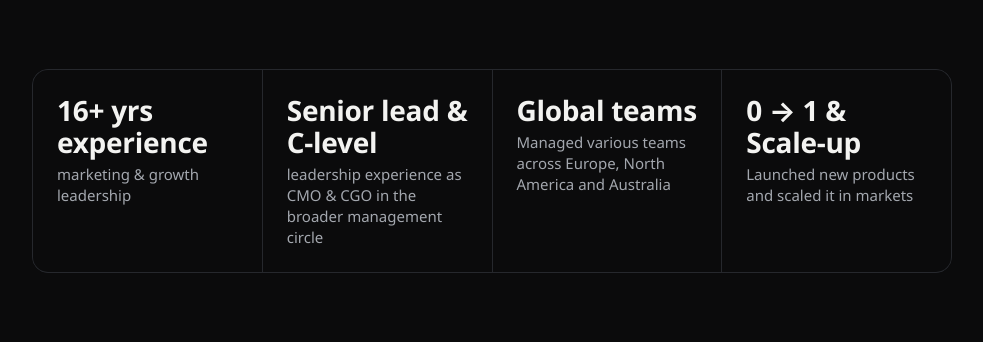
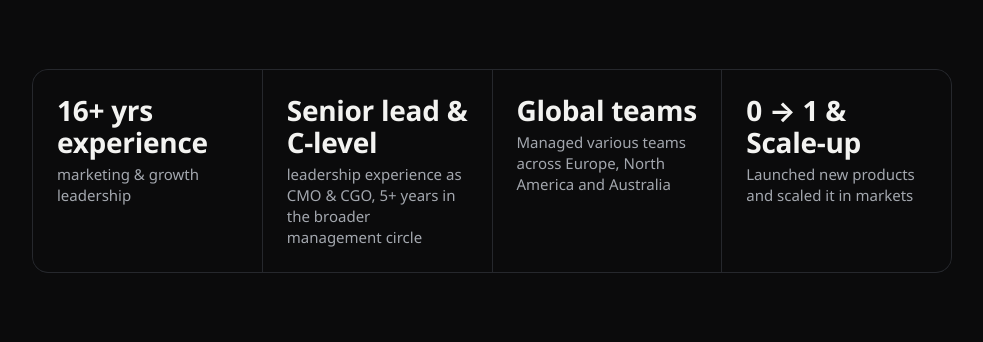
Before and after one commit to nicolebucher/nicole-bucher.com, a plain HTML site: page index.html in a window 1280 px wide. Shown: the part 351-693 px from the top of the page, without its empty margins (148-1131 px from the left). Drawn offline with Linux system fonts and the light colour scheme.

Commit message:
Add 5+ years to leadership highlight, remove uploaded zip
Co-Authored-By: Claude Opus 5.5 <noreply@anthropic.com>
Claude-Session: https://claude.ai/code/session_01WFbYWu2tfHy7eykjEkCPYB

```diff
--- a/index.html
+++ b/index.html
@@ -44,7 +44,7 @@ a{color:#F3F3F1}a:hover{color:#FFFFFF}
         <span style="font-size: 15px; line-height: 1.4; color: rgb(163, 167, 174)">marketing &amp; growth leadership</span>
       </div>
       <div style="background: #0B0B0C; padding: 24px; display: flex; flex-direction: column; gap: 6px;"><span style="font-size: 28px; line-height: 1.15; font-weight: 700; letter-spacing: -0.01em">Senior lead &amp; C-level</span>
-        <span style="font-size: 15px; line-height: 1.4; color: rgb(163, 167, 174)">leadership experience as CMO &amp; CGO in the broader management circle</span>
+        <span style="font-size: 15px; line-height: 1.4; color: rgb(163, 167, 174)">leadership experience as CMO &amp; CGO, 5+ years in the broader management circle</span>
       </div>
       <div style="background: #0B0B0C; padding: 24px; display: flex; flex-direction: column; gap: 6px;"><span style="font-size: 28px; line-height: 1.15; font-weight: 700; letter-spacing: -0.01em">Global teams</span>
         <span style="font-size: 15px; line-height: 1.4; color: rgb(163, 167, 174)">Managed various teams across Europe, North America and Australia</span>
```
Also changed, not shown: 1 other file.
